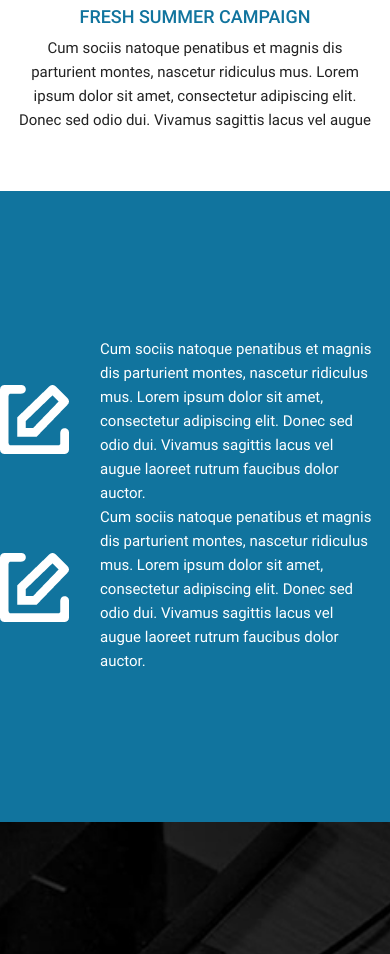
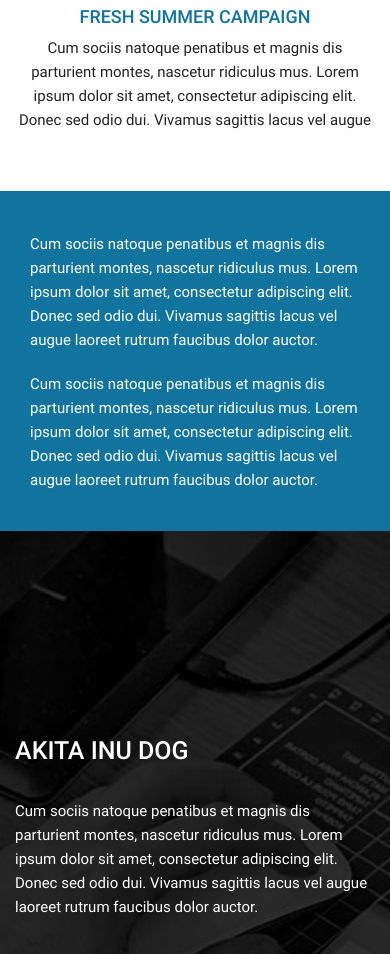
Before and after one commit to costaline/creatives-da, a website: page source/index.html in a window 390 px wide. Shown: the part 5961-6915 px from the top of the page. Drawn offline with nearby package versions, Linux system fonts and the light colour scheme; files that its build step writes are made by us from their sources; files whose address does not match are found by name.

Commit message:
adaptive fix quick-action

```diff
--- a/source/blocks/quick-action/style/quick-action.less
+++ b/source/blocks/quick-action/style/quick-action.less
@@ -16,3 +16,37 @@
   background-repeat: no-repeat;
   background-position: left center;
 }
+
+@media (max-width: 992px) {
+  .quick-action {
+    padding-top: 40px;
+    padding-bottom: 50px;
+  }
+  .quick-action__item {
+    padding-top: 105px;
+    padding-left: 30px;
+    padding-right: 30px;
+    background-position: center top;
+  }
+}
+
+@media (max-width: 768px) {
+  .quick-action {
+    padding-top: 40px;
+    padding-bottom: 20px;
+  }
+  .quick-action__item {
+    padding-top: 0px;
+    padding-left: 90px;
+    padding-right: 30px;
+    background-position: left center;
+    margin-bottom: 20px;
+  }
+}
+
+@media (max-width: 600px) {
+  .quick-action__item {
+    padding-left: 30px;
+    background-image: none;
+  }
+}
--- a/source/index.html
+++ b/source/index.html
@@ -208,12 +208,12 @@
     <section class="quick-action">
       <div class="container">
         <ul class="quick-action__list row">
-          <li class="quick-action__item col-lg-6">
+          <li class="quick-action__item col-md-6">
             Cum sociis natoque penatibus et magnis dis parturient montes, nascetur ridiculus mus. Lorem ipsum dolor sit
             amet, consectetur adipiscing elit. Donec sed odio dui. Vivamus sagittis lacus vel augue laoreet rutrum
             faucibus dolor auctor.
           </li>
-          <li class="quick-action__item col-lg-6">
+          <li class="quick-action__item col-md-6">
             Cum sociis natoque penatibus et magnis dis parturient montes, nascetur ridiculus mus. Lorem ipsum dolor sit
             amet, consectetur adipiscing elit. Donec sed odio dui. Vivamus sagittis lacus vel augue laoreet rutrum
             faucibus dolor auctor.
```
